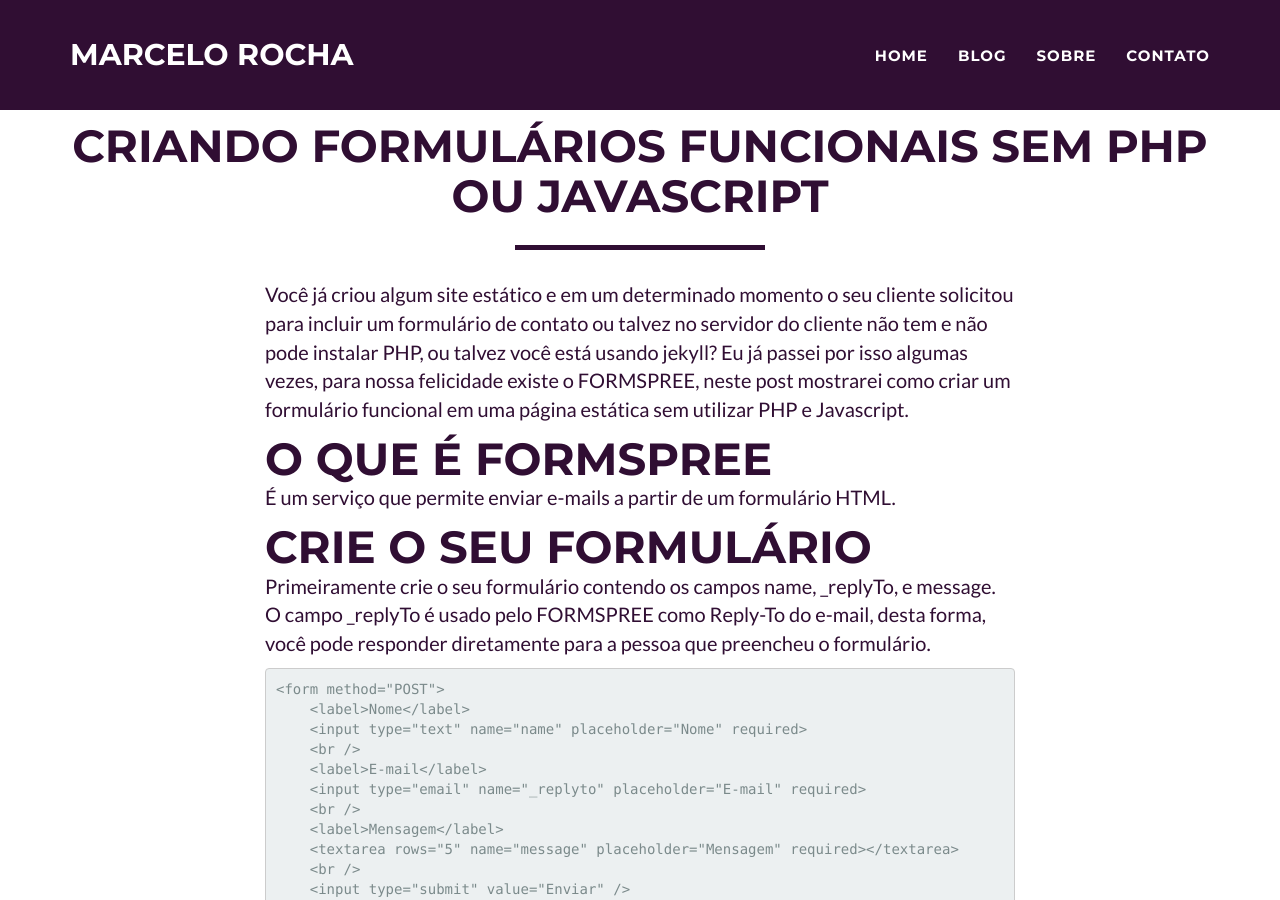
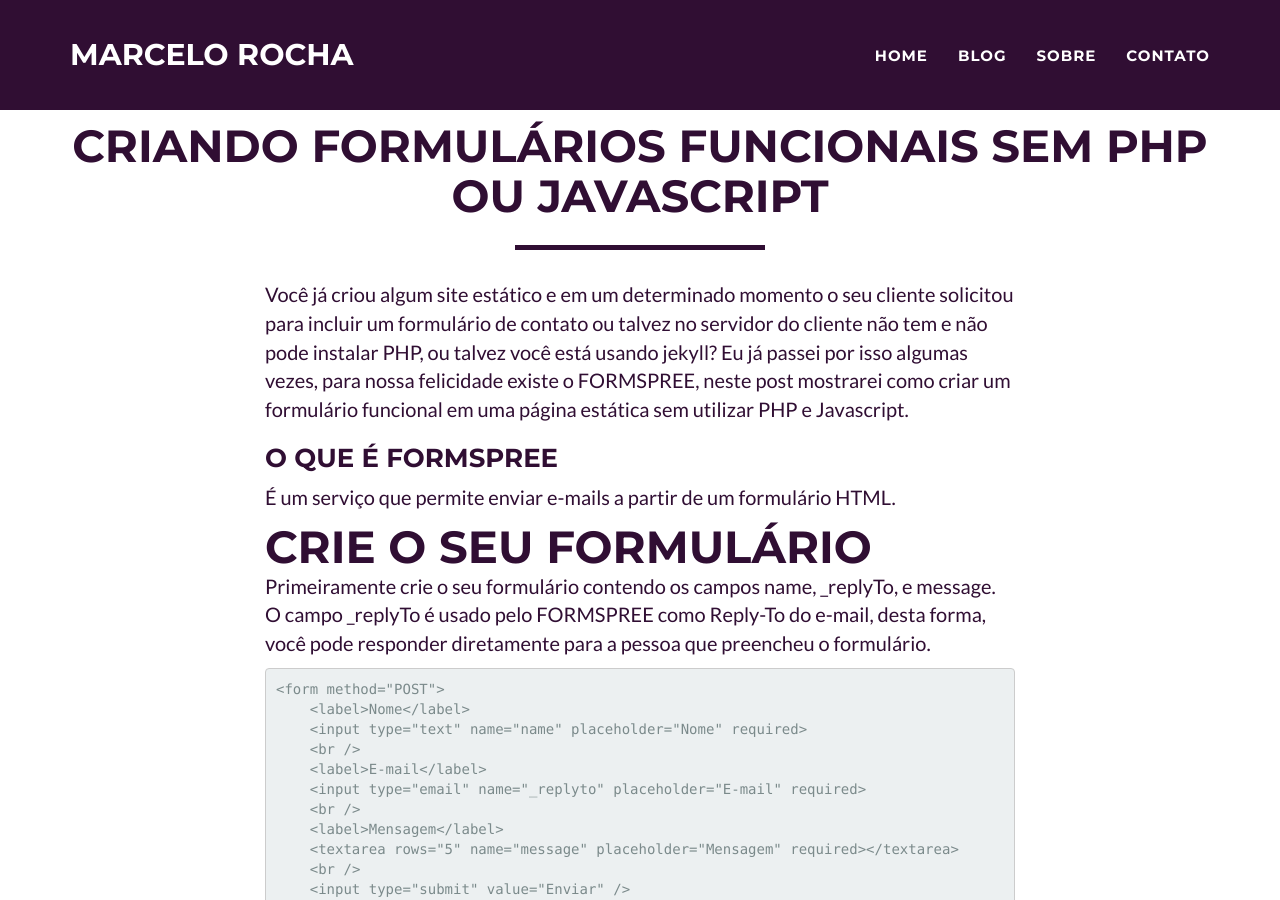
Before and after one commit to rochamarcelo/rochamarcelo.github.io, a Jekyll site: the page built from _posts/2015-11-20-criando-formularios-funcionais-sem-php-ou-javascript.markdown, in a window 1280 px wide and 900 px high. Built offline with Jekyll 4.4.1, drawn with Linux system fonts in a browser that asks for light colours.

```diff
--- a/_posts/2015-11-20-criando-formularios-funcionais-sem-php-ou-javascript.markdown
+++ b/_posts/2015-11-20-criando-formularios-funcionais-sem-php-ou-javascript.markdown
@@ -7,7 +7,7 @@ description: Você já criou algum site estático e precisou incluir um formulá
 
 Você já criou algum site estático e em um determinado momento o seu cliente solicitou para incluir um formulário de contato ou talvez no servidor do cliente não tem e não pode instalar PHP, ou talvez você está usando jekyll? Eu já passei por isso algumas vezes, para nossa felicidade existe o FORMSPREE, neste post mostrarei como criar um formulário funcional em uma página estática sem utilizar PHP e Javascript.
 
-## O que é FORMSPREE
+### O que é FORMSPREE
 É um serviço que permite enviar e-mails a partir de um formulário HTML.
 
 ## Crie o seu formulário
```
